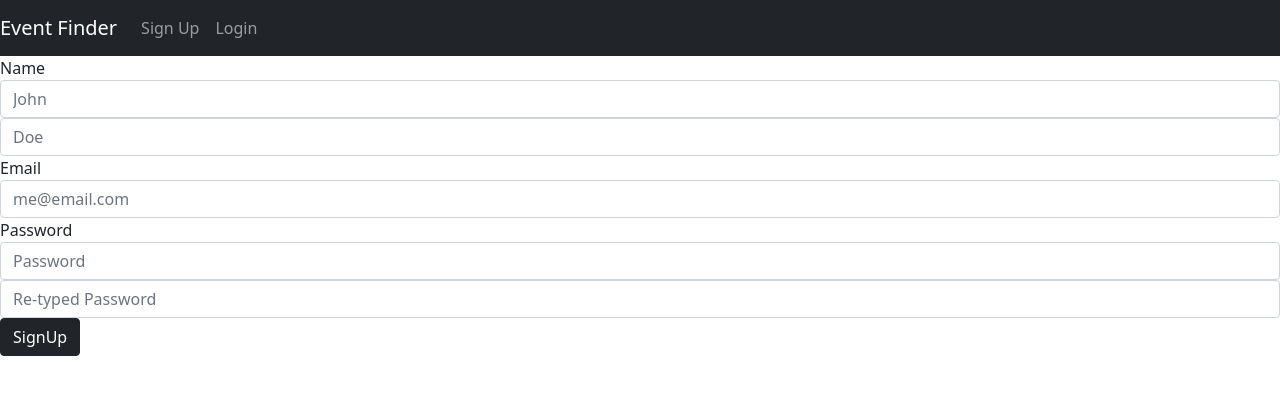
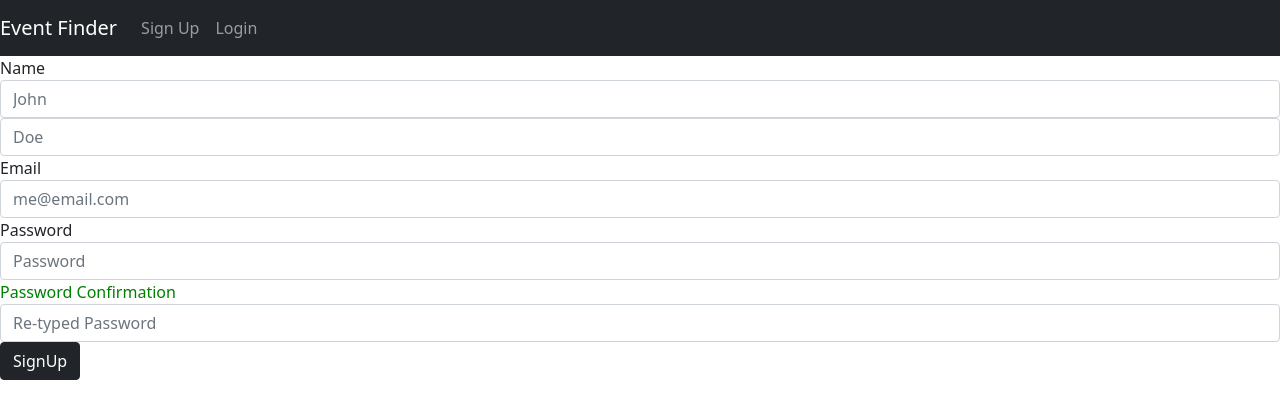
Before and after one commit to Bensmith9722/event-finder, a React (Create React App) app in the folder event-finder-web-app/: page /SignUp in a window 1280 px wide. Shown: the top 418 px of the page. Built offline with nearby package versions, Linux system fonts and the light colour scheme; no server answers.

Commit message:
Add PasswordForm to SignUp page
- PasswordForm includes basic in-line styling to show password validation

```diff
--- a/event-finder-web-app/src/components/SignUp.jsx
+++ b/event-finder-web-app/src/components/SignUp.jsx
@@ -2,6 +2,7 @@ import { useState } from "react";
 
 import NameForm from "./forms/NameForm";
 import EmailForm from "./forms/EmailForm";
+import PasswordForm from "./forms/PasswordForm";
 
 const emptyAccountInfo = {
     firstName: "",
@@ -39,12 +40,7 @@ function SignUp () {
             <form onSubmit={onSubmit}>
                 <NameForm onChange={onChange} firstName={accountInfo.firstName} lastName={accountInfo.lastName} />
                 <EmailForm onChange={onChange} email={accountInfo.email} />
-
-                <div className="form-group">
-                    <label htmlFor="">Password</label>
-                    <input className="form-control" onChange={onChange} type="password" value={accountInfo.password} name="password" placeholder="Password" />
-                    <input className="form-control" onChange={onChange} type="password" value={accountInfo.passwordConfirmation} name="passwordConfirmation" placeholder="Re-typed Password" />
-                </div>
+                <PasswordForm onChange={onChange} confirmPassword password={accountInfo.password} passwordConfirmation={accountInfo.passwordConfirmation} />
 
                 <button type="submit" className="btn btn-dark btn-primary">SignUp</button>
             </form>
--- /dev/null
+++ b/event-finder-web-app/src/components/forms/PasswordForm.jsx
@@ -0,0 +1,22 @@
+
+function PasswordForm ({ password, passwordConfirmation, confirmPassword, passwordsMatch, onChange }) {
+    return (
+        <>
+            <div className="form-group">
+                <label htmlFor="password">Password</label>
+                <input className="form-control" onChange={onChange} type="password" value={password} name="password" placeholder="Password" id="passsword" />
+
+                {(confirmPassword) ?
+                    <>
+                        {/* TODO: Remove in-line styling. */}
+                        <label style={(password === passwordConfirmation)? {color: "green"} : {color: "red"}} htmlFor="passwordConfirmation">Password Confirmation</label>
+                        <input className="form-control" onChange={onChange} type="password" value={passwordConfirmation} name="passwordConfirmation" placeholder="Re-typed Password" id="passwordConfirmation" />
+                    </>
+                    : null
+                }
+            </div>
+        </>
+    );
+}
+
+export default PasswordForm;
```
